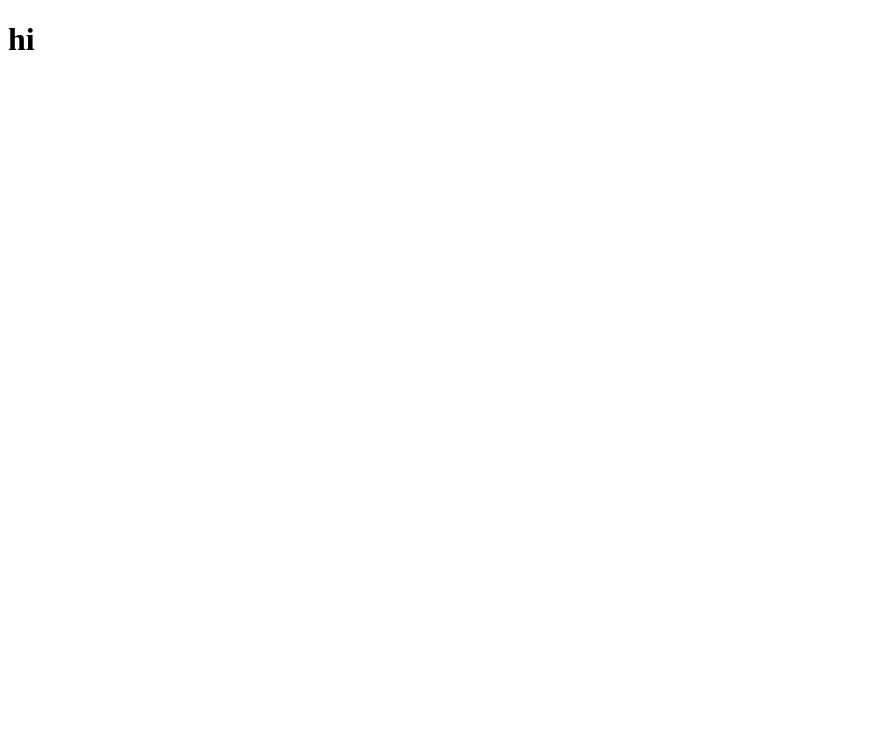
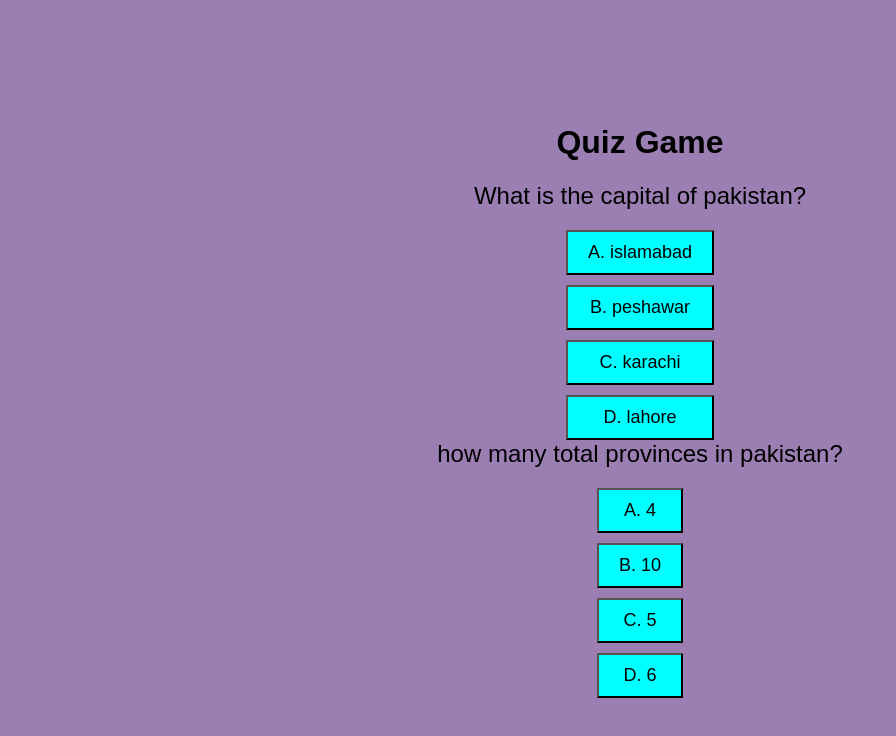
Before and after one commit to Junaidanwar1/classTask003-Interactive-Quiz-Game, a plain HTML site: page index.html in a window 1280 px wide. Shown: the whole page, without its empty margins (0-896 px from the left). Drawn offline with Linux system fonts and the light colour scheme.

Commit message:
changes buttons color

```diff
--- a/index.html
+++ b/index.html
@@ -3,10 +3,81 @@
 <head>
     <meta charset="UTF-8">
     <meta name="viewport" content="width=device-width, initial-scale=1.0">
-    <title>Document</title>
+    <title>Quiz Game</title>
+    <link rel="stylesheet" href="./style.css">
+    <link rel="stylesheet" href="./script.js">
 </head>
 <body>
-    <h1>hi</h1>
+
+    <h1>Quiz Game</h1>
+
+    <div class="question-area">
+        What is the capital of pakistan?
+    </div>
+
+    <div class="button-area">
+        <button class="one">A. islamabad</button>
+        <button class="one">B. peshawar</button>
+        <button class="one">C. karachi</button>
+        <button class="one">D. lahore</button>
+    </div>
+
+    <div class="question-area" id="question-area">
+        how many total provinces in pakistan?
+    </div>
+    <div class="button-area">
+        <button class="one">A. 4</button>
+        <button class="one">B. 10</button>
+        <button class="one">C. 5</button>
+        <button class="one">D. 6</button>
+    </div>
+    <!-- <div class="question-area">
+        What is the capital of khyber-pakhtunkhwa?
+    </div>
+
+    <div class="button-area">
+        <button>A. islamabad</button>
+        <button>B. peshawar</button>
+        <button>C. karachi</button>
+        <button>D. lahore</button>
+    </div> -->
+    <!-- <div class="question-area">
+        What is the capital of punjab?
+    </div>
+
+    <div class="button-area">
+        <button>A. islamabad</button>
+        <button>B. peshawar</button>
+        <button>C. karachi</button>
+        <button>D. lahore</button>
+    </div>
+    <div class="question-area">
+        What is the capital of balochistan?
+    </div>
+
+    <div class="button-area">
+        <button>A. islamabad</button>
+        <button>A. islamabad</button>
+        <button>B. peshawar</button>
+        <button>C. karachi</button>
+        <button>D. Quetta</button>
+    </div>
+    <div class="question-area">
+        What is the capital of sindh?
+    </div>
+
+    <div class="button-area">
+        <button>A. islamabad</button>
+        <button>A. islamabad</button>
+        <button>B. peshawar</button>
+        <button>C. karachi</button>
+        <button>D. lahore</button>
+    </div> -->
+
+
+
+
+
 
 </body>
 </html>
--- a/style.css
+++ b/style.css
@@ -0,0 +1,37 @@
+body {
+    font-family: Arial, sans-serif;
+    display: flex;
+    flex-direction: column;
+    align-items: center;
+    justify-content: center;
+    height: 100vh;
+    margin: 0;
+    background-color: #9b7fb3;
+}
+.question-area {
+    margin-bottom: 20px;
+    font-size: 24px;
+}
+.button-area {
+    display: flex;
+    flex-direction: column;
+    gap: 10px;
+}
+.button-area button {
+    padding: 10px 20px;
+    font-size: 18px;
+    cursor: pointer;
+}
+.score-counter {
+    margin-top: 20px;
+    font-size: 20px;
+}
+.next-button {
+    margin-top: 20px;
+    padding: 10px 20px;
+    font-size: 18px;
+    cursor: pointer;
+}
+.one{
+    background-color: aqua;
+}
```
Also changed, not shown: script.js (added).
